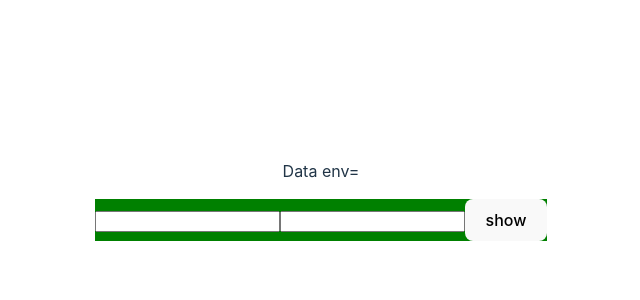
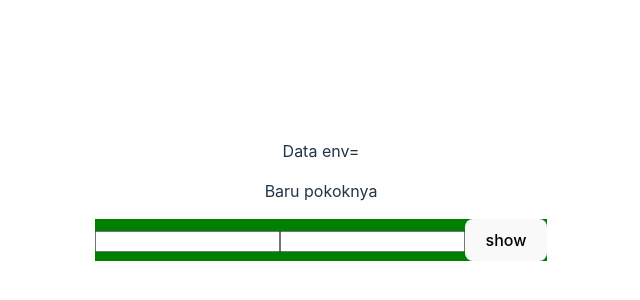
Before and after one commit to illiyyin/laughing-adventure-912, a React (Vite) app: page / in a window 1280 px wide. Shown: the part 208-508 px from the top of the page, without its empty margins (319-959 px from the left). Built offline with nearby package versions, Linux system fonts and the light colour scheme.

Commit message:
commit branch baru

```diff
--- a/src/App.jsx
+++ b/src/App.jsx
@@ -53,6 +53,7 @@ function App() {
 	return (
 		<>
 			<p>Data env={envVar}</p>
+			<p>Baru pokoknya</p>
 			<Card />
 			{/* {[1, 2, 3].map((apaaja) => (
 				<>
```
